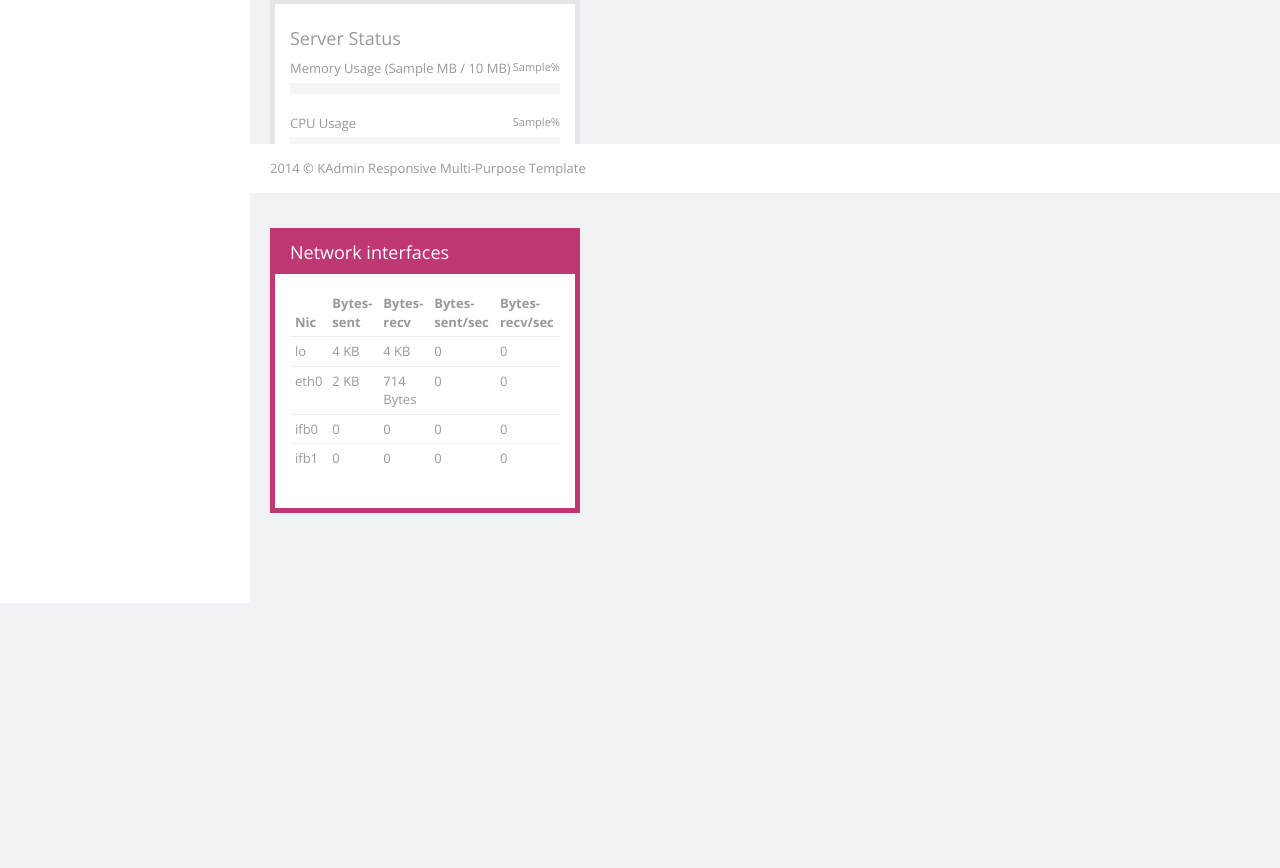
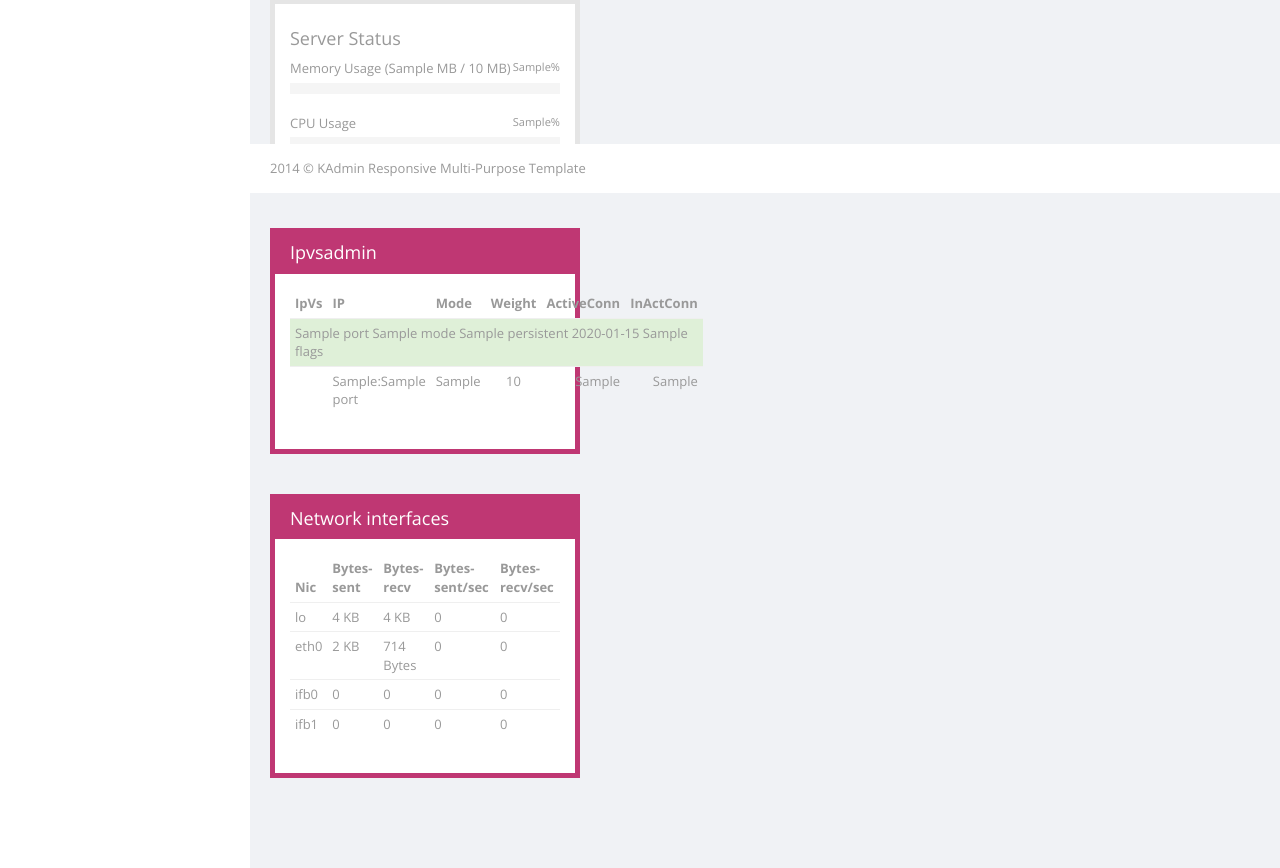
Before and after one commit to cybermaniax/django-lvs, a Django app: template src/ipvsstat/templates/ipvsstate/index.html in a window 1280 px wide. Shown: the part 607-1475 px from the top of the page. Before the commit the page ends 1210 px from the top, so only its background shows below. Run offline with Django 3.2, Linux system fonts and the light colour scheme; the template is opened without the code that fills it: most values are stand-ins (such as "Sample title", 1, 10 or a date in 2020); data that the repository does not hold is empty; parts of the project's set-up code (start-up, migrations or seed data) failed here and were passed over; some libraries are stand-ins or nearby versions.

Commit message:
ip_vs table on dashboard

```diff
--- a/src/ipvsstat/templates/ipvsstate/index.html
+++ b/src/ipvsstat/templates/ipvsstate/index.html
@@ -119,6 +119,58 @@
     </div>
 </div>
 
+
+<div class="row mbl">
+    <div class="col-lg-4">
+        <div class="panel panel-pink">
+            <div class="panel-heading">Ipvsadmin</div>
+            <div class="panel-body">
+                <table id="ipvs-table" class="table table-hover table-condensed">
+                    <thead>
+                    <tr>
+                        <th>IpVs</th>
+                        <th>IP</th>
+                        <th>Mode</th>
+                        <th>Weight</th>
+                        <th>ActiveConn</th>
+                        <th>InActConn</th>
+                    </tr>
+                    </thead>
+                    <tbody>
+                    {% for val in ipvs %}
+                        <tr class="{% cycle 'success' 'warning' %}">
+                            <td colspan="6">
+                                {{val.port}}
+                                {{val.mode}}
+                                {{val.persistent}}
+                                {{val.persistent_timeout}}
+                                {{val.flags}}
+                            </td>
+                        </tr>
+                        {% for rse in val.realserv %}
+                            <tr>
+                                <td></td>
+                                <td>{{rse.ip}}:{{rse.port}}</td>
+                                <td>{{rse.forward_mode}}</td>
+                                <td style="text-align: center;">{{rse.weight}}</td>
+                                <td style="text-align: right;">{{rse.active_conn}}</td>
+                                <td style="text-align: right;">{{rse.inact_conn}}</td>
+                            </tr>
+                            {% empty %}
+                                <tr>
+                                <td colspan="6">
+                                    No servers
+                                </td>
+                                </tr>
+                        {% endfor %}
+                    {% endfor %}
+                    </tbody>
+                </table>
+            </div>
+        </div>
+    </div>
+</div>
+
 <div class="row mbl">
     <div class="col-lg-4">
         <div class="panel panel-pink">
```
